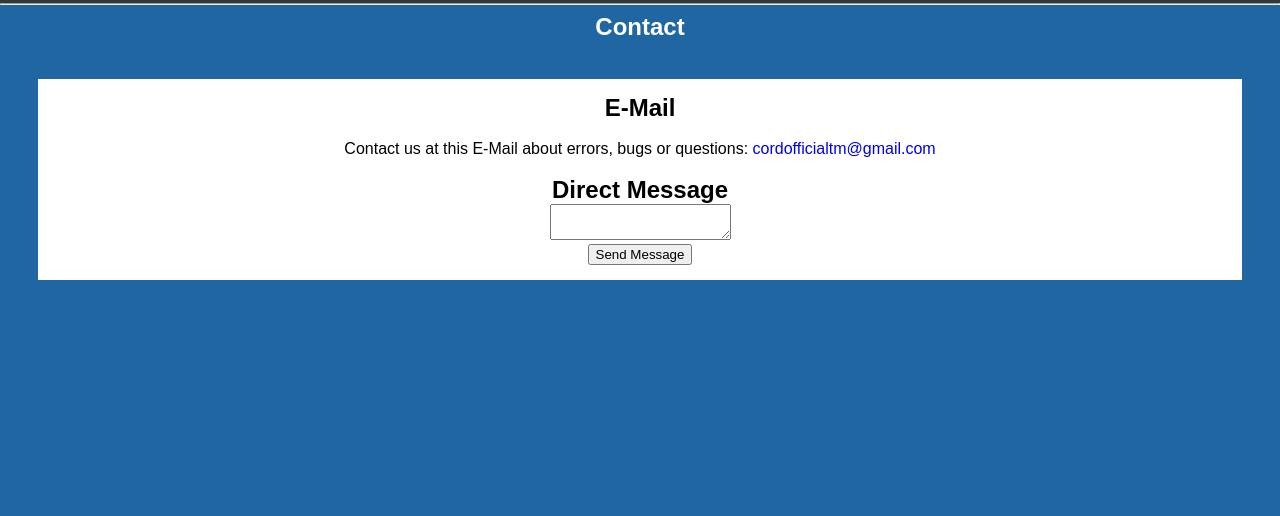
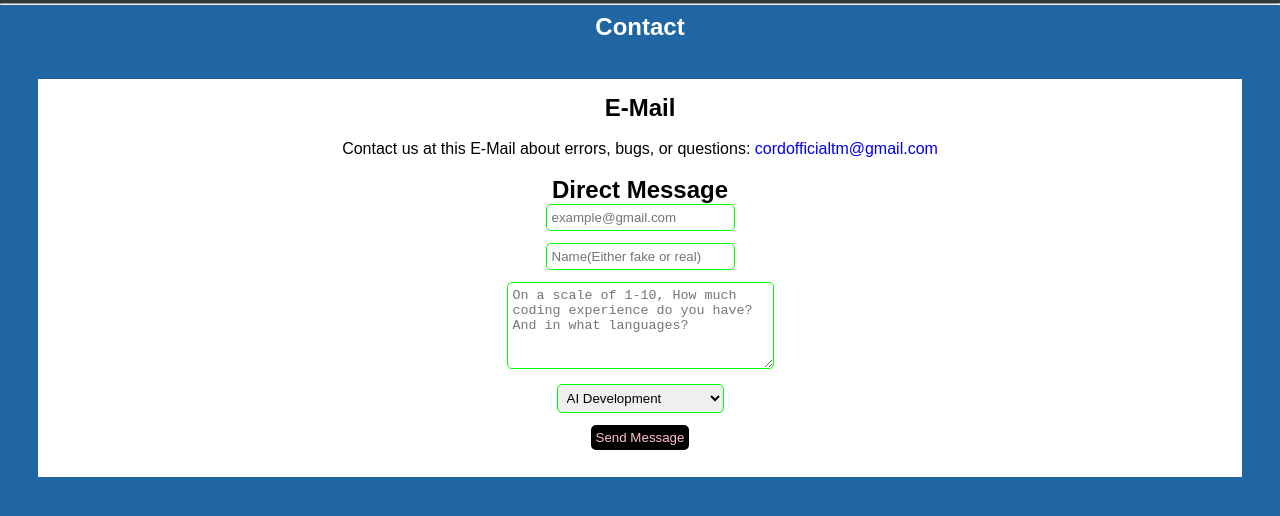
Before and after one commit to cordofficial/cordofficial, a plain HTML site: page index.html in a window 1280 px wide. Both pictures are taken after a click on the button "Contact". Shown: the part 82-598 px from the top of the page. Drawn offline with Linux system fonts and the light colour scheme.

Commit message:
Form Added
nice

```diff
--- a/index.html
+++ b/index.html
@@ -73,6 +73,38 @@
             a {
                 text-decoration:none;
             }
+            input {
+                margin-bottom:1%;
+                border:1px solid lime;
+                border-radius:5px;
+                padding:5px;
+            }
+            input:focus {
+                outline:none;
+            }
+            select {
+                margin-bottom:1%;
+                border:1px solid lime;
+                border-radius:5px;
+                padding:5px;
+            }
+            select:focus {
+                outline:none;
+            }
+            textarea {
+                margin-bottom:1%;
+                border:1px solid lime;
+                border-radius:5px;
+                padding:5px;
+            }
+            textarea:focus {
+                outline:none;
+            }
+            input[type=submit] {
+                background-color:black;
+                color:pink;
+                border:none;
+            }
         </style>
         <script>
         function homet() {
@@ -126,10 +158,21 @@
             <h2>Contact</h2>
         <div class="developers" style="padding:15px">
         <h2 class="devtitle">E-Mail</h2><br>
-            Contact us at this E-Mail about errors, bugs or questions: <a href="mailto:cordofficialtm@gmail.com">cordofficialtm@gmail.com</a><br><br>
+            Contact us at this E-Mail about errors, bugs, or questions: <a href="mailto:cordofficialtm@gmail.com">cordofficialtm@gmail.com</a><br><br>
                 <h2 class="devtitle">Direct Message</h2>
-            <form action="http://cars.bplaced.net/s.php" method="post">
-                <textarea required name="txt" maxlength="5000"></textarea><br>
+            <form action="https://formspree.io/cordofficialtm@gmail.com" method="post">
+                <input type="email" required  placeholder="example@gmail.com" name="Email"/>
+                <br />
+                <input type="text" required placeholder="Name(Either fake or real)" name="Name"/>
+                <br />
+                <textarea required placeholder="On a scale of 1-10, How much coding experience do you have? And in what languages?" cols="30" rows="5" maxlength="1000" name="experience"></textarea>
+                <br />
+                <select required name="group">
+                    <option value="AiDevelopment">AI Development</option>
+                    <option value="WebDevelopment">Web Development</option>
+                    <option value="SoftwareDevelopment">Software Development</option>
+                </select>
+                <br />
                 <input type="submit" name="sub" value="Send Message">
             </form>
             </div>
```
